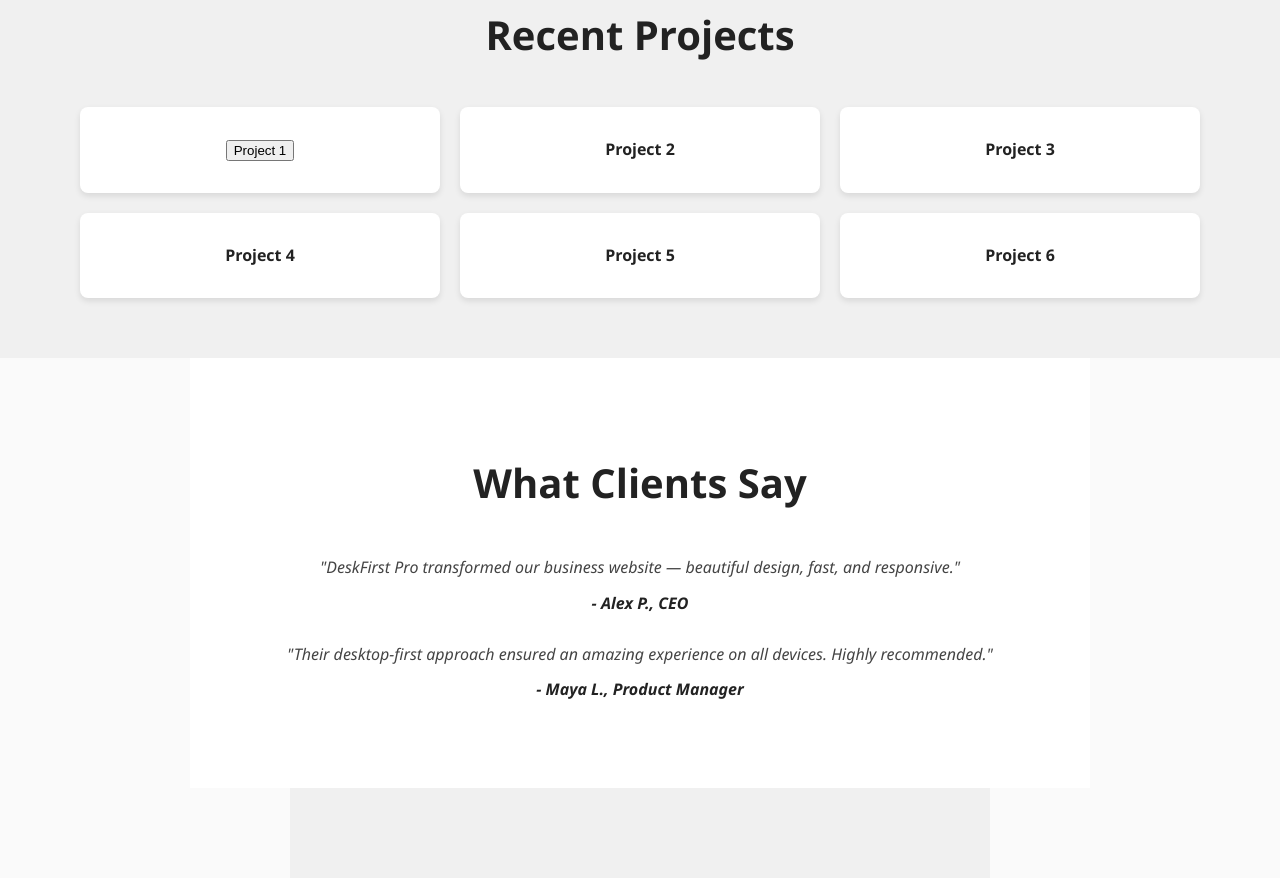
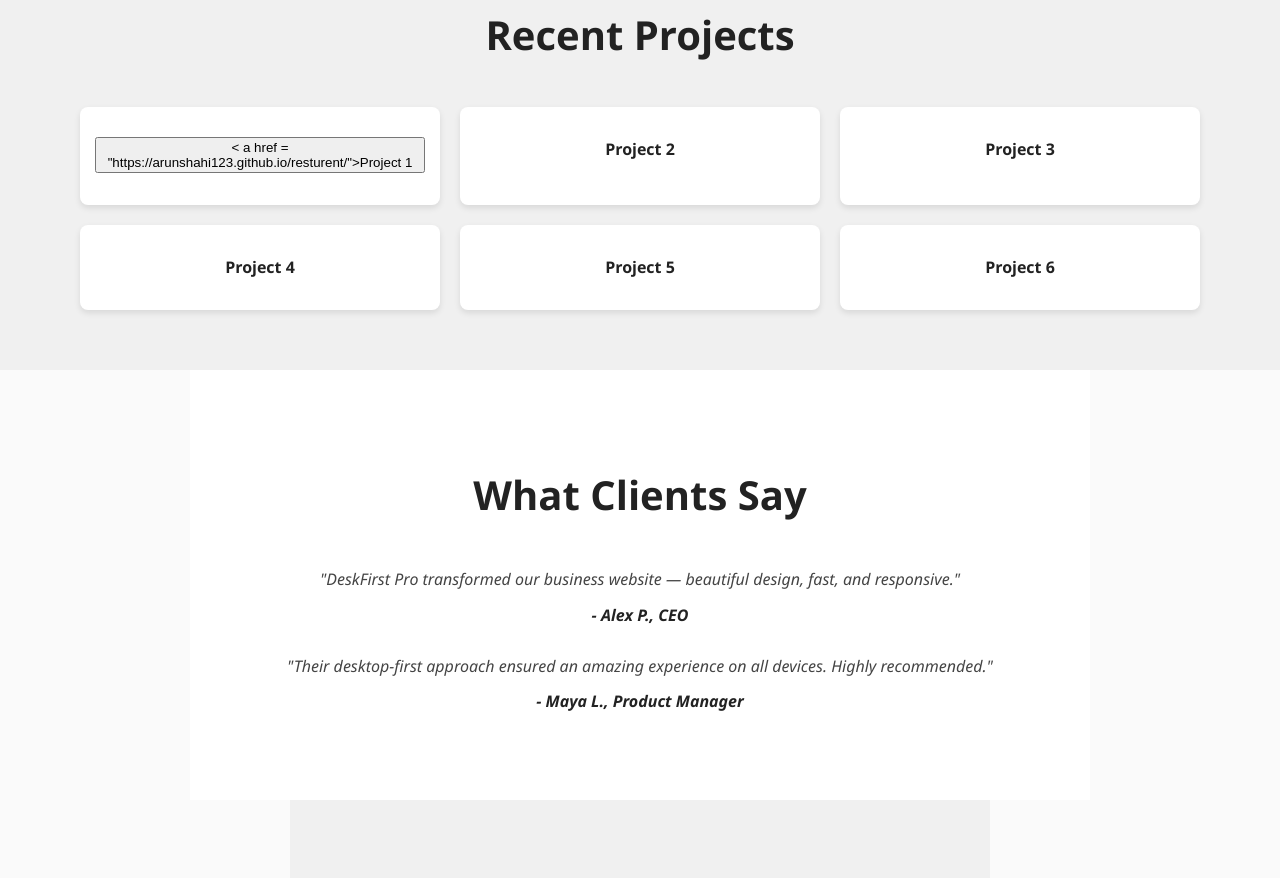
Before and after one commit to arunshahi123/css-, a plain HTML site: page index.html in a window 1280 px wide. Shown: the part 1654-2532 px from the top of the page. Drawn offline with Linux system fonts and the light colour scheme.

Commit message:
Update index.html

```diff
--- a/index.html
+++ b/index.html
@@ -74,7 +74,7 @@
   <section class="portfolio">
     <h2>Recent Projects</h2>
     <div class="portfolio-grid">
-      <div class="project-card"><button a href = "https://arunshahi123.github.io/resturent/">Project 1</button></div>
+      <div class="project-card"><button>< a href = "https://arunshahi123.github.io/resturent/">Project 1</a></button></div>
       <div class="project-card">Project 2</div>
       <div class="project-card">Project 3</div>
       <div class="project-card">Project 4</div>
```
